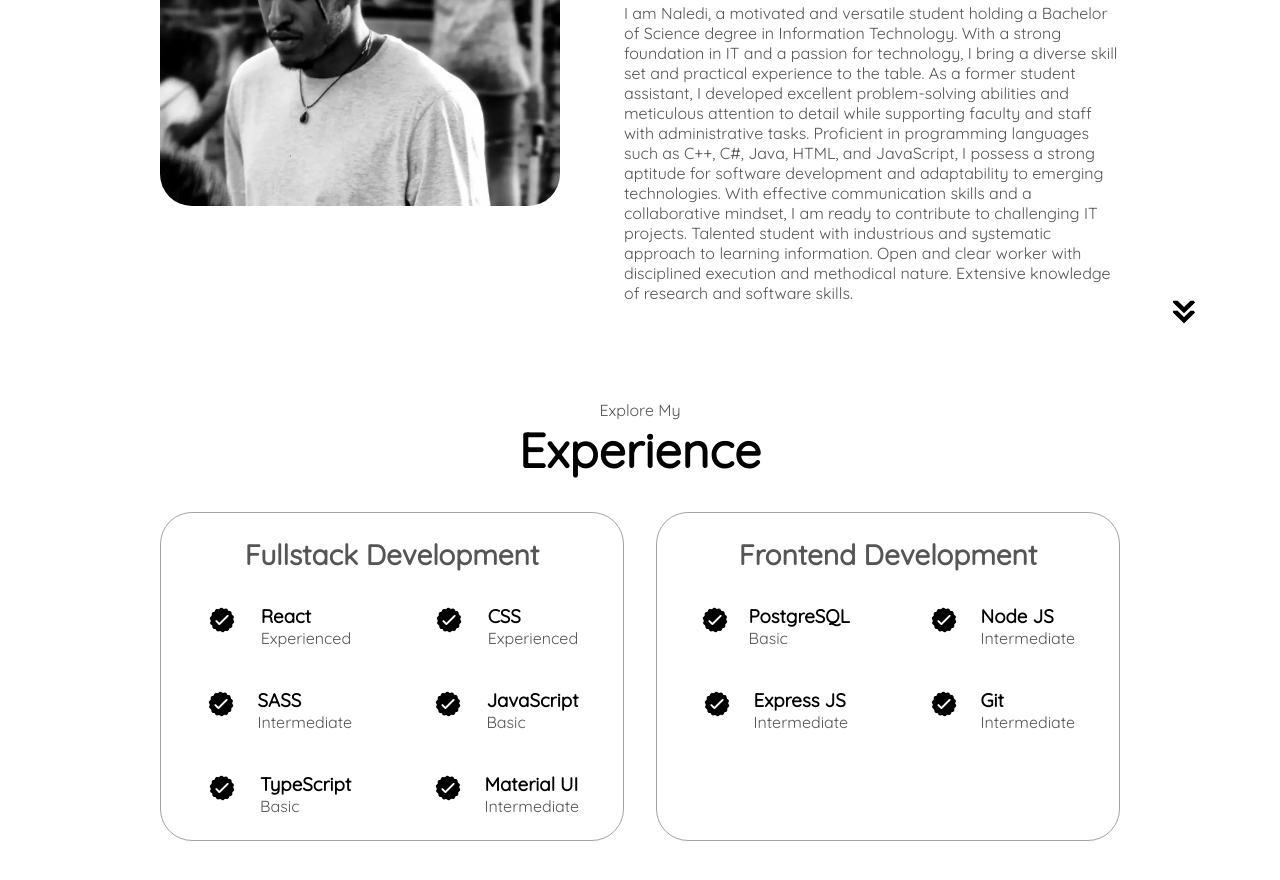
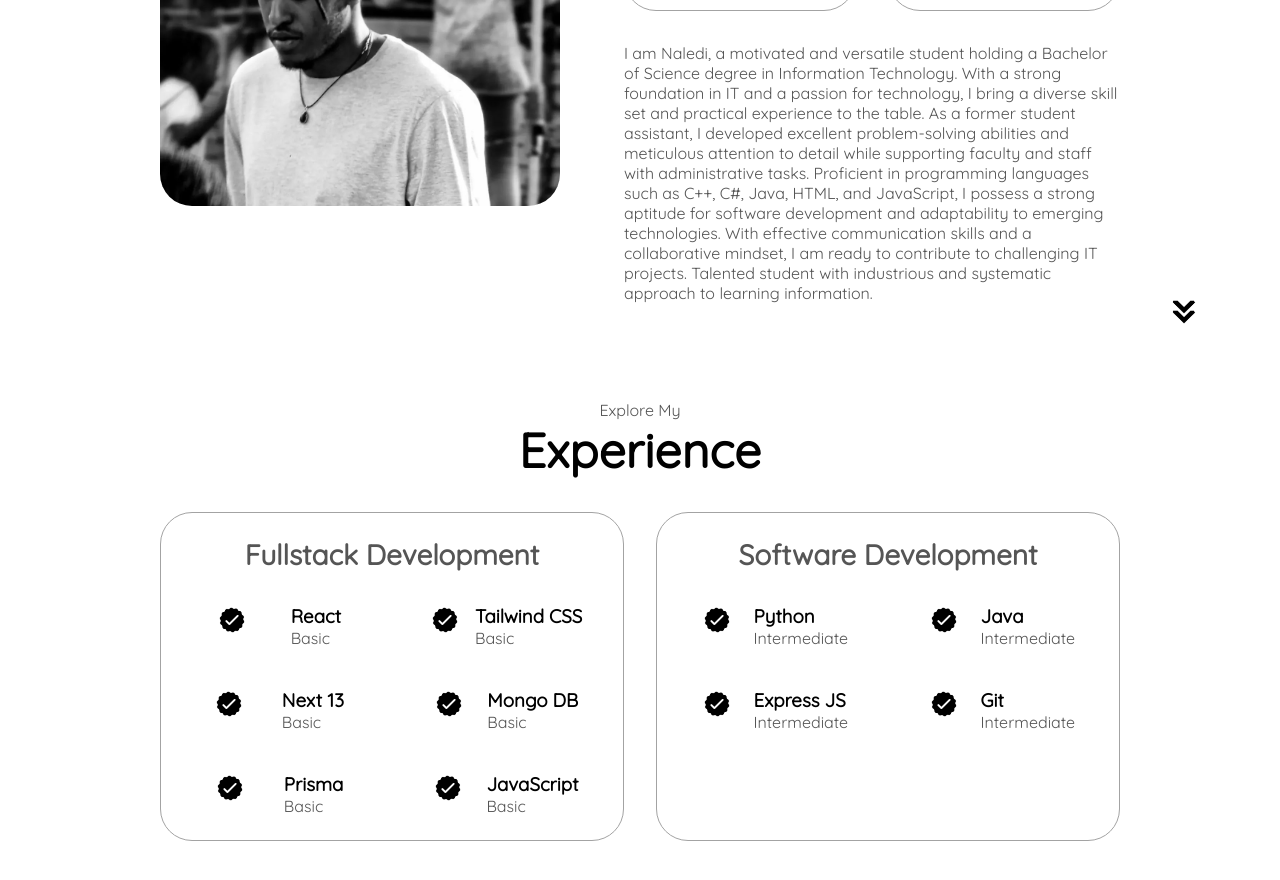
Before and after one commit to seymourpublic/NaledisPortfolio, a plain HTML site: page index.html in a window 1280 px wide. Shown: the part 1296-2176 px from the top of the page. Drawn offline with Linux system fonts and the light colour scheme.

Commit message:
project images
add assets

```diff
--- a/index.html
+++ b/index.html
@@ -104,12 +104,12 @@
                 class="icon"
               />
               <h3>Education</h3>
-              <p>B.Sc. Bachelors Degree Information Technology<br />B.Sc Honours Information Technology With Software Engineering</p>
+              <p>B.Sc. Bachelors Degree Information Technology<br />B.Sc Honours Information Technology With Software Engineering<br />Certificate Google Data Analytics</p>
             </div>
           </div>
           <div class="text-container">
             <p>
-                I am Naledi, a motivated and versatile student holding a Bachelor of Science degree in Information Technology. With a strong foundation in IT and a passion for technology, I bring a diverse skill set and practical experience to the table. As a former student assistant, I developed excellent problem-solving abilities and meticulous attention to detail while supporting faculty and staff with administrative tasks. Proficient in programming languages such as C++, C#, Java, HTML, and JavaScript, I possess a strong aptitude for software development and adaptability to emerging technologies. With effective communication skills and a collaborative mindset, I am ready to contribute to challenging IT projects. Talented student with industrious and systematic approach to learning information. Open and clear worker with disciplined execution and methodical nature. Extensive knowledge of research and software skills.
+                I am Naledi, a motivated and versatile student holding a Bachelor of Science degree in Information Technology. With a strong foundation in IT and a passion for technology, I bring a diverse skill set and practical experience to the table. As a former student assistant, I developed excellent problem-solving abilities and meticulous attention to detail while supporting faculty and staff with administrative tasks. Proficient in programming languages such as C++, C#, Java, HTML, and JavaScript, I possess a strong aptitude for software development and adaptability to emerging technologies. With effective communication skills and a collaborative mindset, I am ready to contribute to challenging IT projects. Talented student with industrious and systematic approach to learning information.
             </p>
           </div>
         </div>
@@ -137,7 +137,7 @@
                 />
                 <div>
                   <h3>React</h3>
-                  <p>Experienced</p>
+                  <p>Basic</p>
                 </div>
               </article>
               <article>
@@ -147,8 +147,8 @@
                   class="icon"
                 />
                 <div>
-                  <h3>CSS</h3>
-                  <p>Experienced</p>
+                  <h3>Tailwind CSS</h3>
+                  <p>Basic</p>
                 </div>
               </article>
               <article>
@@ -158,8 +158,30 @@
                   class="icon"
                 />
                 <div>
-                  <h3>SASS</h3>
-                  <p>Intermediate</p>
+                  <h3>Next 13</h3>
+                  <p>Basic</p>
+                </div>
+              </article>
+              <article>
+                <img
+                  src="./assets/checkmark.png" loading="lazy"
+                  alt="Experience icon"
+                  class="icon"
+                />
+                <div>
+                  <h3>Mongo DB</h3>
+                  <p>Basic</p>
+                </div>
+              </article>
+              <article>
+                <img
+                  src="./assets/checkmark.png" loading="lazy"
+                  alt="Experience icon"
+                  class="icon"
+                />
+                <div>
+                  <h3>Prisma</h3>
+                  <p>Basic</p>
                 </div>
               </article>
               <article>
@@ -173,6 +195,11 @@
                   <p>Basic</p>
                 </div>
               </article>
+            </div>
+          </div>
+          <div class="details-container">
+            <h2 class="experience-sub-title">Software Development</h2>
+            <div class="article-container">
               <article>
                 <img
                   src="./assets/checkmark.png" loading="lazy"
@@ -180,8 +207,8 @@
                   class="icon"
                 />
                 <div>
-                  <h3>TypeScript</h3>
-                  <p>Basic</p>
+                  <h3>Python</h3>
+                  <p>Intermediate</p>
                 </div>
               </article>
               <article>
@@ -191,34 +218,7 @@
                   class="icon"
                 />
                 <div>
-                  <h3>Material UI</h3>
-                  <p>Intermediate</p>
-                </div>
-              </article>
-            </div>
-          </div>
-          <div class="details-container">
-            <h2 class="experience-sub-title">Frontend Development</h2>
-            <div class="article-container">
-              <article>
-                <img
-                  src="./assets/checkmark.png" loading="lazy"
-                  alt="Experience icon"
-                  class="icon"
-                />
-                <div>
-                  <h3>PostgreSQL</h3>
-                  <p>Basic</p>
-                </div>
-              </article>
-              <article>
-                <img
-                  src="./assets/checkmark.png" loading="lazy"
-                  alt="Experience icon"
-                  class="icon"
-                />
-                <div>
-                  <h3>Node JS</h3>
+                  <h3>Java</h3>
                   <p>Intermediate</p>
                 </div>
               </article>
```
Also changed, not shown: assets/apiProject.png (added), assets/apiProjectDark.png (added).
